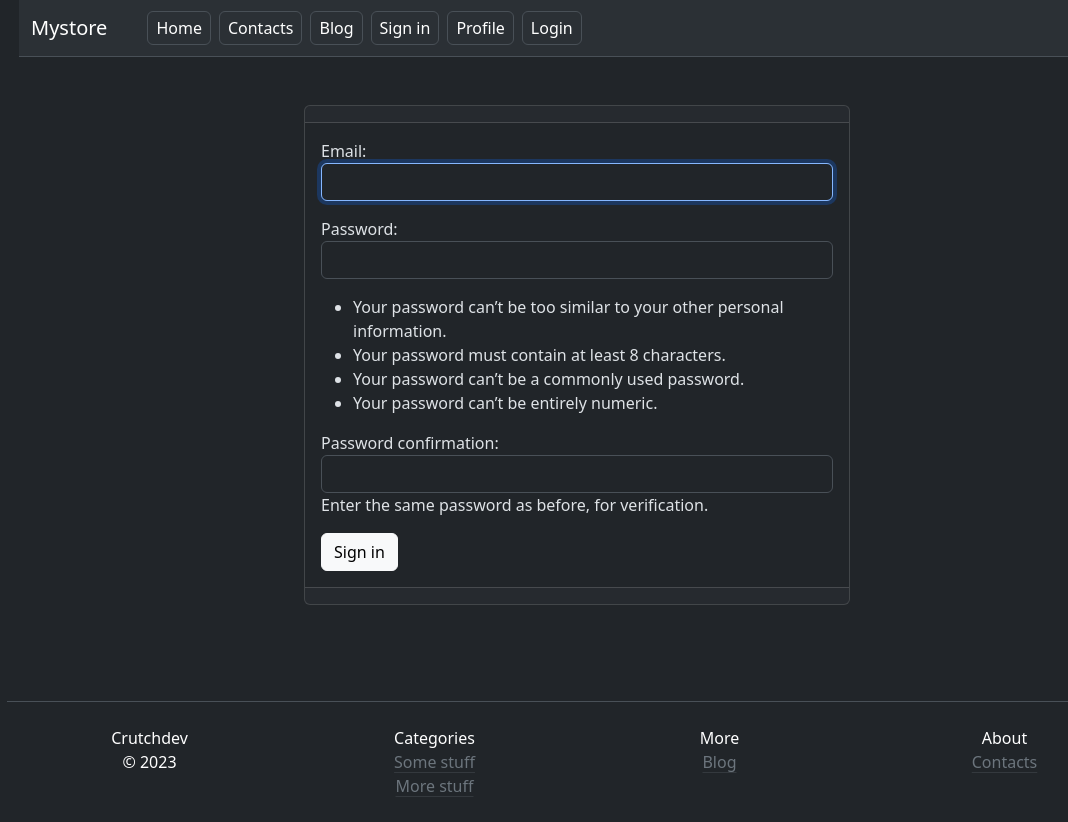
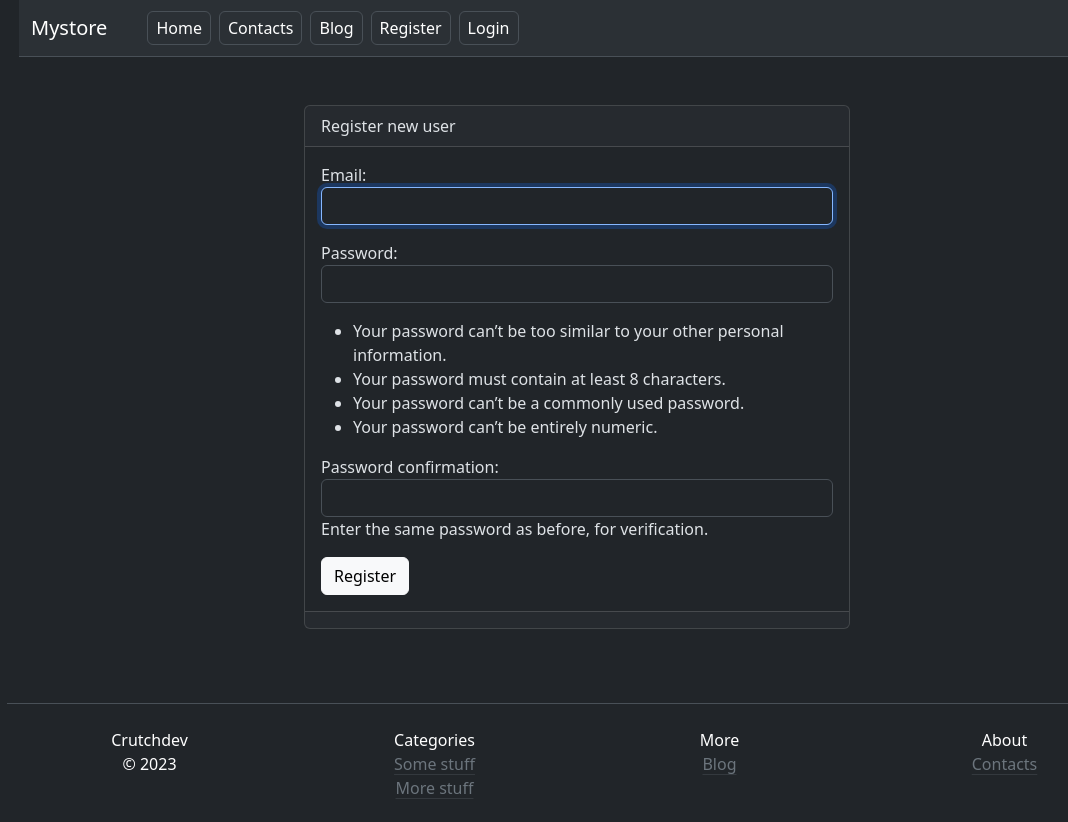
Before and after one commit to gNipled/Django_HW_project, a Django app: page /users/register/ in a window 1280 px wide. Shown: the whole page, without its empty margins (63-1131 px from the left). Before the commit the page ends 797 px from the top, so only its background shows below. Run offline with Django 4.2, Linux system fonts and the light colour scheme; some libraries are stand-ins or nearby versions.

Commit message:
HW 22.2 complete

```diff
--- a/catalog/templates/catalog/home.html
+++ b/catalog/templates/catalog/home.html
@@ -22,9 +22,11 @@
     {% endfor %}
   </div>
   </div>
+{% if user.is_authenticated %}
   <div class="row">
     <div class="col-12 mt-5">
       <a class="btn btn-light" href="{% url 'catalog:product_create' %}"> Create new product </a>
     </div>
   </div>
+{% endif %}
 {% endblock %}
--- a/catalog/templates/catalog/includes/inc_main_menu.html
+++ b/catalog/templates/catalog/includes/inc_main_menu.html
@@ -16,17 +16,17 @@
           <li class="nav-item">
             <a class="nav-link text-white d-inline-flex focus-ring py-1 px-2 text-decoration-none border rounded-2" href="{% url 'catalog:blog_list' %}">Blog</a>
           </li>
+          {% if user.is_authenticated %}
           <li class="nav-item">
-            <a class="nav-link text-white d-inline-flex focus-ring py-1 px-2 text-decoration-none border rounded-2" href="{% url 'users:register' %}">Sign in</a>
+            <a class="nav-link text-white d-inline-flex focus-ring py-1 px-2 text-decoration-none border rounded-2" href="{% url 'users:logout' %}">Logout</a>
           </li>
           <li class="nav-item">
             <a class="nav-link text-white d-inline-flex focus-ring py-1 px-2 text-decoration-none border rounded-2" href="{% url 'users:profile' %}">Profile</a>
           </li>
-          {% if user.is_authenticated %}
+          {% else %}
           <li class="nav-item">
-            <a class="nav-link text-white d-inline-flex focus-ring py-1 px-2 text-decoration-none border rounded-2" href="{% url 'users:logout' %}">Logout</a>
+            <a class="nav-link text-white d-inline-flex focus-ring py-1 px-2 text-decoration-none border rounded-2" href="{% url 'users:register' %}">Register</a>
           </li>
-          {% else %}
           <li class="nav-item">
             <a class="nav-link text-white d-inline-flex focus-ring py-1 px-2 text-decoration-none border rounded-2" href="{% url 'users:login' %}">Login</a>
           </li>
--- a/catalog/templates/catalog/product_confirm_delete.html
+++ b/catalog/templates/catalog/product_confirm_delete.html
@@ -1,5 +1,6 @@
 {% extends 'catalog/base.html' %}
 {% block content %}
+{% if user.is_authenticated %}
   <p class="h3 text-center mt-5">Stop right there you criminal scam!</p>
   <p class="text-center fs-5 mt-3 mb-5">
     You trying to delete product {{ object.title }}.
@@ -21,4 +22,7 @@
      </div>
    </div>
   </div>
+{% else %}
+  <p class="text-center fs-5 mt-3 mb-5">I don't know you, go away.</p>
+{% endif %}
 {% endblock %}
--- a/catalog/templates/catalog/product_detail.html
+++ b/catalog/templates/catalog/product_detail.html
@@ -14,6 +14,7 @@
     <button type="button" style="width: 10rem;" class="btn btn-light">${{ object.price }}</button>
   </div>
 </div>
+{% if user.is_authenticated %}
 <div class="row">
   <div class="col-3 m-5">
     <div class="btn-group">
@@ -24,4 +25,5 @@
     </div>
   </div>
 </div>
+{% endif %}
 {% endblock %}
--- a/catalog/templates/catalog/product_form.html
+++ b/catalog/templates/catalog/product_form.html
@@ -1,5 +1,6 @@
 {% extends 'catalog/base.html' %}
 {% block content %}
+{% if user.is_authenticated %}
   <form method="post" class="row">
     <div class="col-6">
       <div class="card">
@@ -23,4 +24,7 @@
       </div>
     </div>
   </form>
+{% else %}
+  <p class="text-center fs-5 mt-3 mb-5">I don't know you, go away.</p>
+{% endif %}
 {% endblock %}
--- a/users/templates/users/register.html
+++ b/users/templates/users/register.html
@@ -1,16 +1,15 @@
 {% extends 'catalog/base.html' %}
-
 {% block content %}
   <div class="row">
     <div class="col-3"></div>
     <div class="col-6">
       <div class="card mt-5 mb-5">
-        <div class="card-header"></div>
+        <div class="card-header">Register new user</div>
         <div class="card-body">
           <form method="post">
             {% csrf_token %}
             {{ form.as_p }}
-            <button type="submit" class="btn btn-light">Sign in</button>
+            <button type="submit" class="btn btn-light">Register</button>
           </form>
         </div>
         <div class="card-footer"></div>
--- a/users/views.py
+++ b/users/views.py
@@ -30,14 +30,14 @@
     def form_valid(self, form):
         new_user = form.save()
         new_user.verification_key = ''.join([str(random.randint(0, 9)) for _ in range(15)])
+        new_user.save()
         send_mail(
             subject='Hello, little friend',
             message=f'You\'ve been registered, to verify your email, follow that link: '
-                    f'http://127.0.0.1:8000/users/verify/{self.request.user.verification_key}',
+                    f'http://127.0.0.1:8000/users/verify/{new_user.verification_key}',
             from_email=settings.EMAIL_HOST_USER,
             recipient_list=[new_user.email]
         )
-        form.save()
         return super().form_valid(form)
 
 
@@ -63,7 +63,7 @@
     return redirect(reverse('catalog:home'))
 
 
-def verify_user_mail(uid):
+def verify_user_mail(request, uid):
     for user in User.objects.all():
         if user.verification_key == uid:
             user.is_active = True
```
